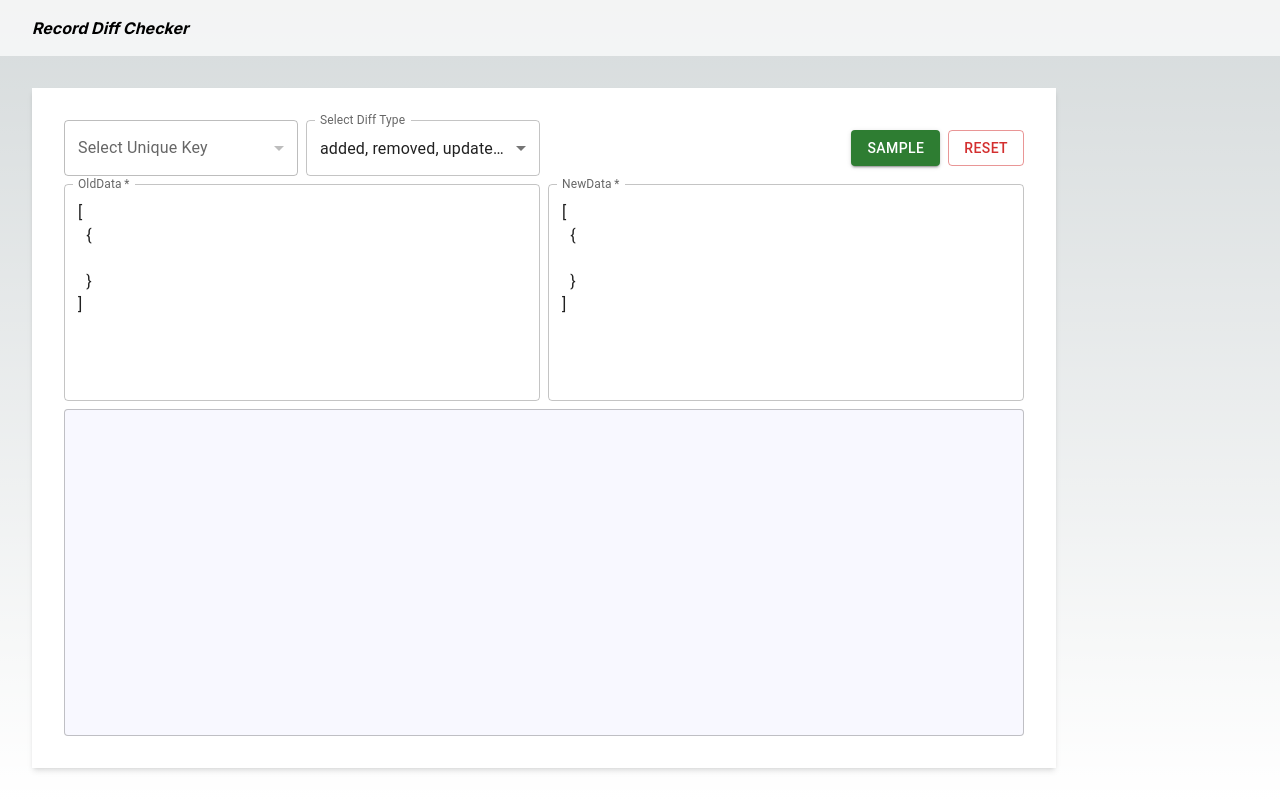
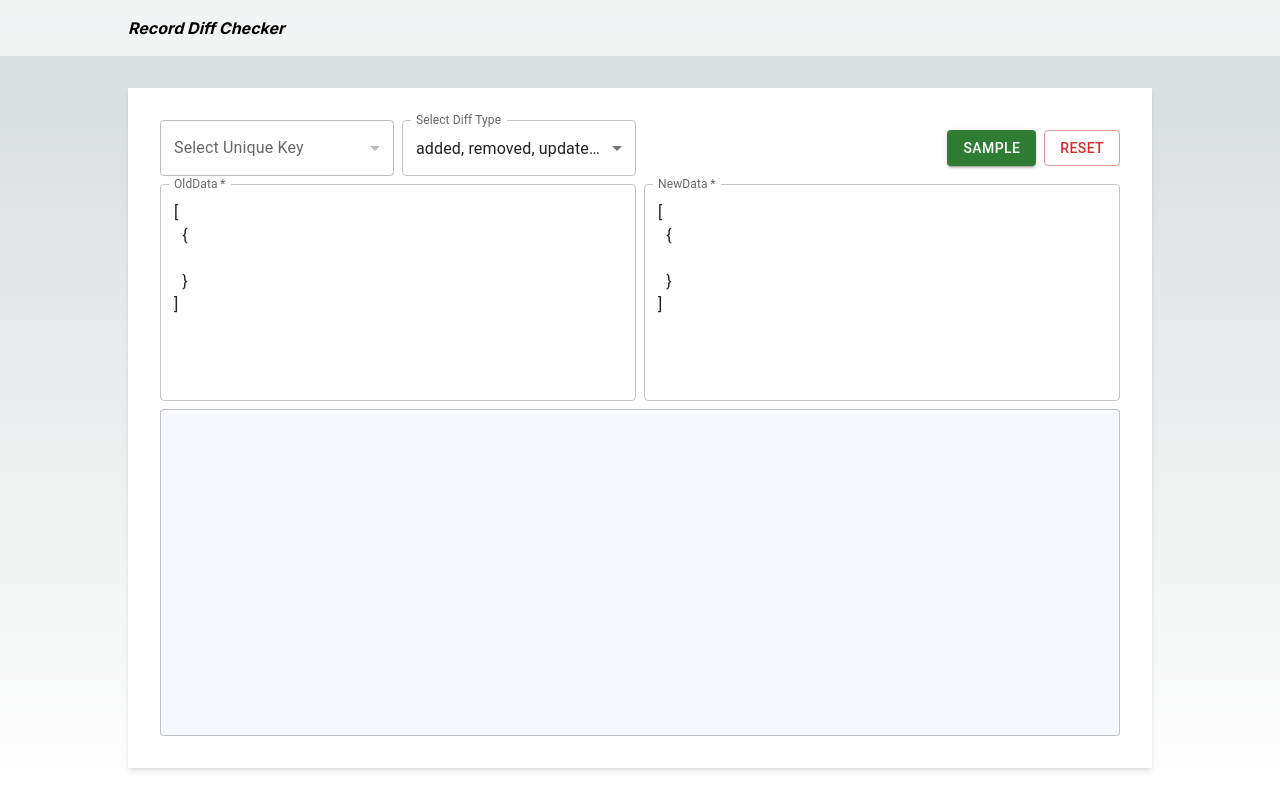
Before and after one commit to peko-thunder/diff-unique-record-web, a Next.js app: page / in a window 1280 px wide. Built offline with nearby package versions, Linux system fonts and the light colour scheme.

Commit message:
fix: デザイン修正

```diff
--- a/src/app/layout.tsx
+++ b/src/app/layout.tsx
@@ -13,12 +13,12 @@ export default function RootLayout({ children }: { children: React.ReactNode })
   return (
     <html lang="ja">
       <body className={`grid grid-rows-[auto_1fr] min-h-lvh ${inter.className}`}>
-        <header className="bg-white/70 px-8 py-4">
+        <header className="flex justify-center bg-white/70 px-8 py-4">
           <div className="flex items-center max-w-5xl w-full">
             <h1 className="font-bold italic">Record Diff Checker</h1>
           </div>
         </header>
-        <main className="p-8">
+        <main className="flex justify-center p-8">
           <div className="flex max-w-5xl w-full h-full">{children}</div>
         </main>
       </body>
```
